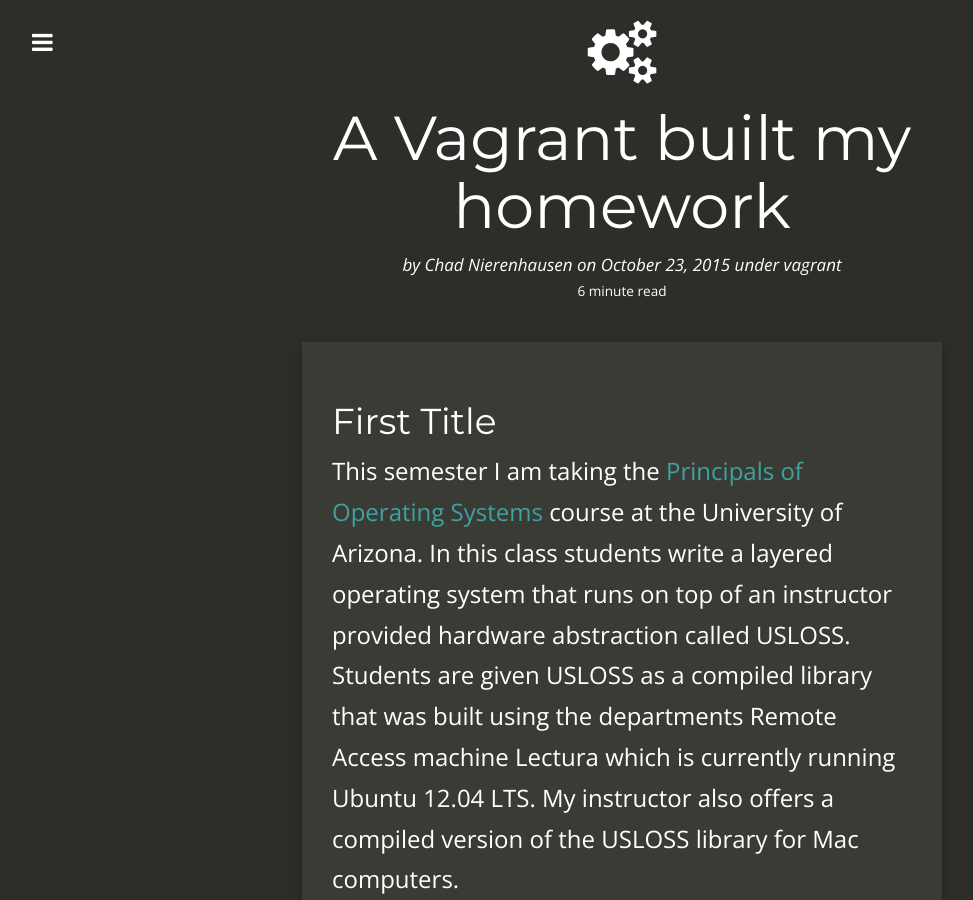
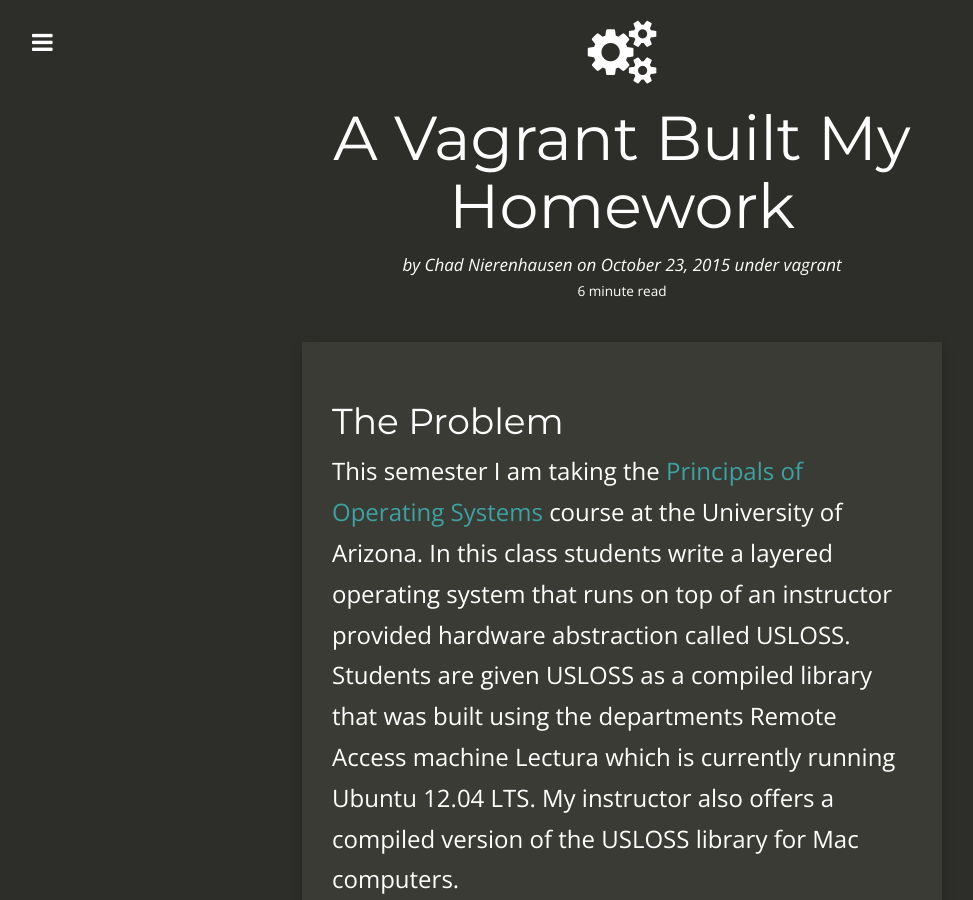
Before and after one commit to cnieren/Blog, a Jekyll site: the page built from _posts/2015-11-10-vagrant-in-my-homework.md, in a window 1280 px wide and 900 px high. Shown: the whole window, without its empty margins (18-991 px from the left). Built offline with Jekyll 4.4.1, drawn with Linux system fonts in a browser that asks for light colours; nearby versions of some CDN libraries; some of the changed text lies outside the part shown.

Commit message:
Add title and fix header

```diff
--- a/_posts/2015-11-10-vagrant-in-my-homework.md
+++ b/_posts/2015-11-10-vagrant-in-my-homework.md
@@ -1,7 +1,7 @@
 ---
 layout:     post
 author:     Chad Nierenhausen
-title:      A Vagrant built my homework
+title:      A Vagrant Built My Homework
 date:       2015-10-23
 summary:    How I use Vagrant to mimic the remote access server used by the Computer Science Department at the University of Arizona.
 categories: vagrant
@@ -12,14 +12,14 @@ tags:
  - school
 ---
 
-## First Title
+## The Problem
 This semester I am taking the [Principals of Operating Systems][class] course at the University of Arizona. In this class students write a layered operating system that runs on top of an instructor provided hardware abstraction called USLOSS. Students are given USLOSS as a compiled library that was built using the departments Remote Access machine Lectura which is currently running Ubuntu 12.04 LTS. My instructor also offers a compiled version of the USLOSS library for Mac computers.
 
 The two computers that I spend the majority of my time working on are Windows computers, so the provided compiled versions of USLOSS won\'t work for me natively. The first solution I came up with was to work on the project while connected to Lectura via SSH. I consider myself to be fairly competent when it comes to working inside of a Linux terminal, but I don\'t want to **have** to live inside of an SSH session with VIM or Emacs as my only good options for text editing. I do know that VIM is just the bees-knees and is an incredibly capable editor, I would much rather have access to an editor like Sublime Text or Atom that give me the best parts of VIM (hjkl movement and motions) while not sacrificing the convenience of a modern editor to do the bulk of my work.
 
 I decided that running an Ubuntu 12.04 Vagrant box to compile and run my project while having the ability to edit my code using Sublime or Atom was a much more acceptable solution. It gives me all the convenience I want for editing, while providing a platform to test on that is nearly identical to the one that will be used to grade my project. Now I don\'t have to worry so much that the environment I am developing on is different than the one that I will be graded on. So the hour before the project is due when I finally get around to running it on Lectura shouldn\'t find out that there is some quirk of gcc on Ubuntu 12.04 that causes my code to not compile.
 
-## How I did it
+## How I solved it
 I first needed to determine what version of Ubuntu and gcc Lectura is currently running:
 {% highlight bash %}
 cnieren@lectura:~|$  lsb_release -dc
```
